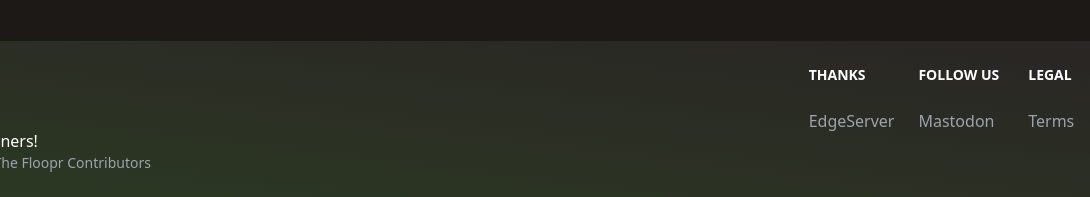
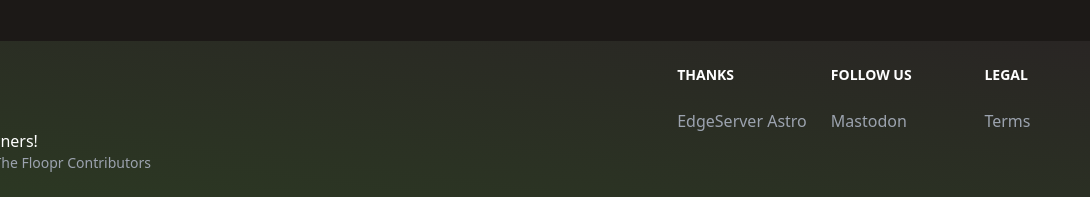
Before and after one commit to Jontes-Tech/floopr, an Astro site: page / in a window 1280 px wide. Shown: the part 775-972 px from the top of the page, 142-1232 px from the left. Built offline with nearby package versions, Linux system fonts and the light colour scheme; Astro itself is replaced by a stand-in of ours.

Commit message:
introduce astro mention

```diff
--- a/src/components/Footer.astro
+++ b/src/components/Footer.astro
@@ -10,6 +10,7 @@
                 <ul class="text-gray-400">
                     <li class="mb-4">
                         <a href="https://edgeserver.io?ref=floopr.org" class="hover:underline">EdgeServer</a>
+                        <a href="https://astro.build?ref=floopr.org" class="hover:underline">Astro</a>
                     </li>
                 </ul>
             </div>
```
Also changed, not shown: README.md.
